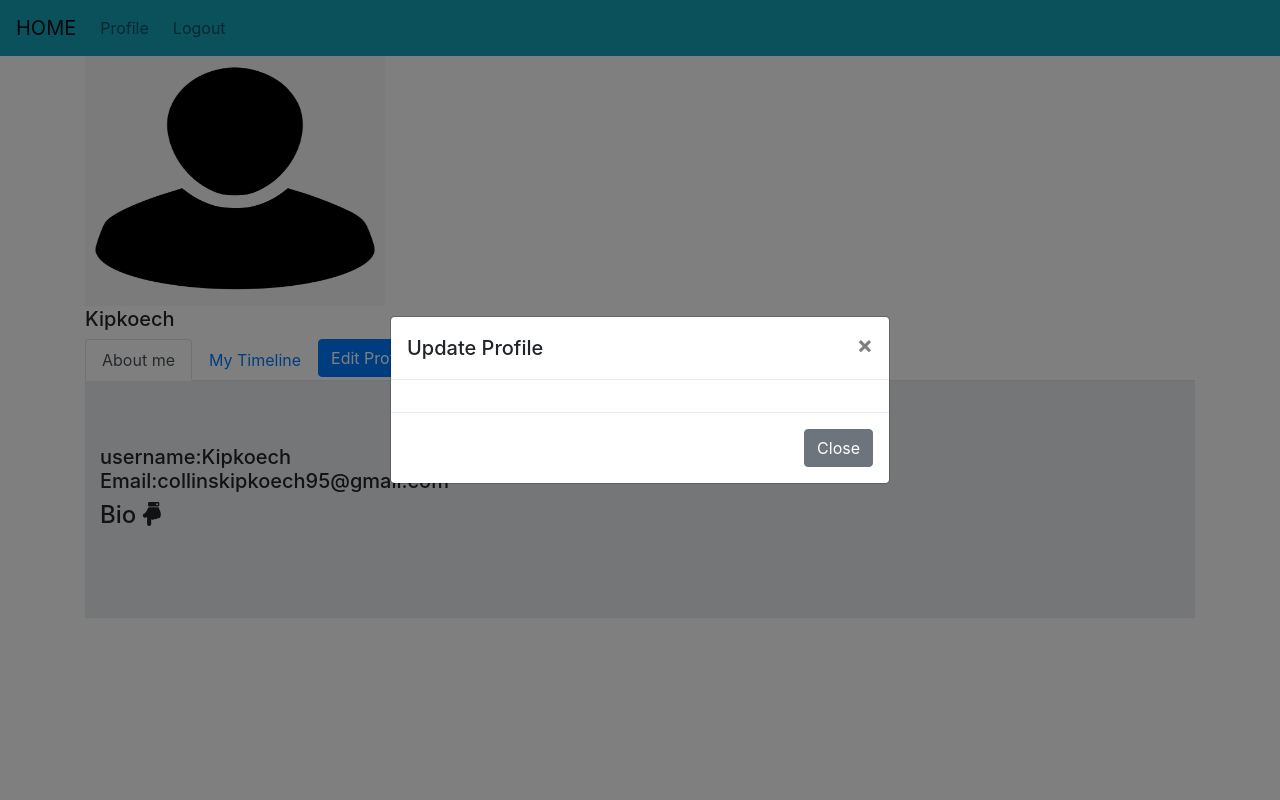
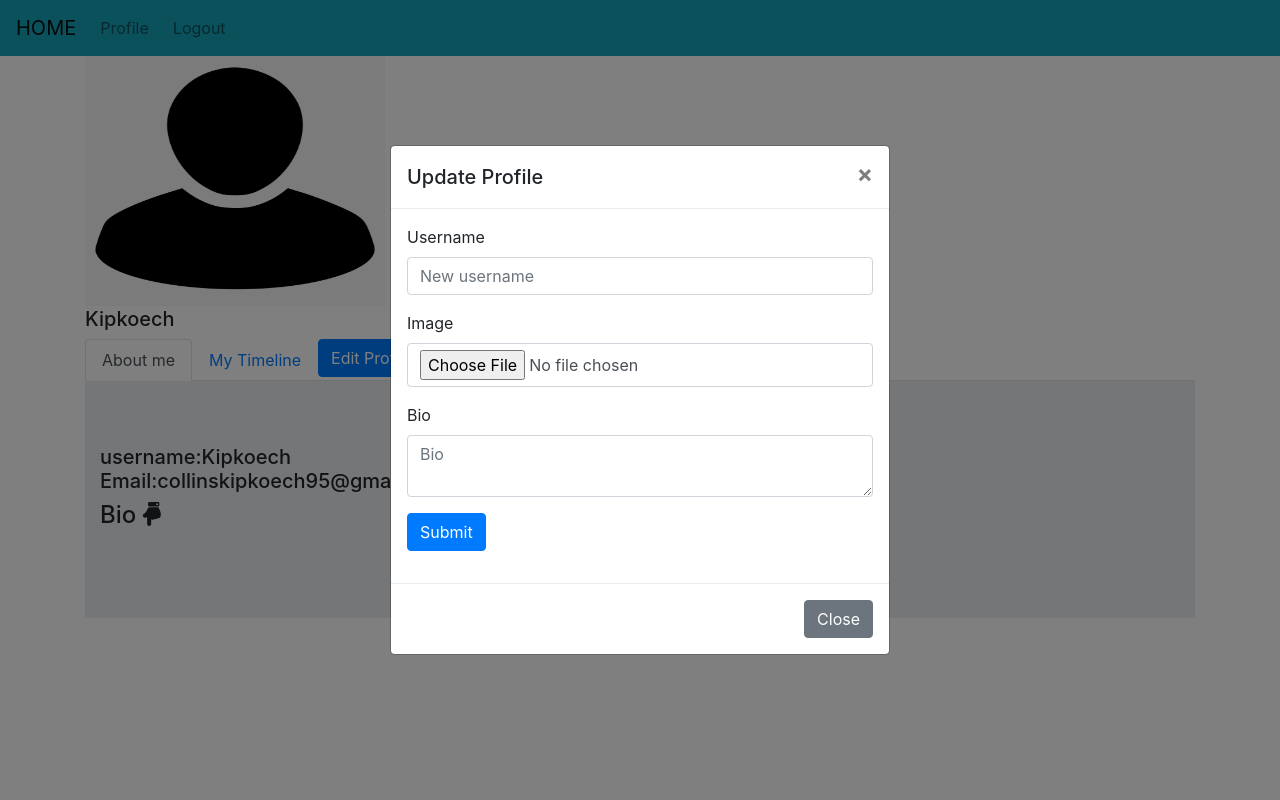
Before and after one commit to collins-kipkoech/blogging-website, a Flask app: page /profile in a window 1280 px wide, after a click on "Edit Profile". Run offline with Flask 2, Linux system fonts and the light colour scheme; a user stored in the database is signed in; some libraries are stand-ins or nearby versions.

Commit message:
added update profile class and created an instance of it

```diff
--- a/app/forms.py
+++ b/app/forms.py
@@ -2,6 +2,7 @@ from flask_wtf import FlaskForm
 from wtforms import StringField, PasswordField, BooleanField, SubmitField
 from wtforms.validators import DataRequired, Email, EqualTo, ValidationError
 from app.models import User
+from flask_login import current_user
 
 class RegistrationForm(FlaskForm):
     username = StringField('username', validators=[DataRequired()])
@@ -27,3 +28,23 @@ class LoginForm(FlaskForm):
     password = PasswordField('Password',validators=[DataRequired()])
     remember = BooleanField('Remember Me')
     submit = SubmitField('Login')
+
+
+
+class UpdateProfileForm(FlaskForm):
+    username = StringField('username', validators=[DataRequired()])
+    email = StringField('Email', validators=[DataRequired(), Email()])
+
+    submit = SubmitField('Update')
+
+    def validate_username(self, username):
+        if username.data != current_user.username:
+            user = User.query.filter_by(username=username.data).first()
+            if user:
+                raise ValidationError('Please use a different username.')
+
+    def validate_email(self, email):
+        if email.data != current_user.email:
+            user = User.query.filter_by(email=email.data).first()
+            if user:
+                raise ValidationError('Please use a different email address.')
--- a/app/templates/profile.html
+++ b/app/templates/profile.html
@@ -35,6 +35,24 @@
       </button>
     </div>
     <div class="modal-body">
+        <form enctype="multipart/form-data" method="POST" action="{{ url_for('auth.edit_profile') }}">
+            {{ form.csrf_token }}
+
+            <div class="form-group">
+              <label for="exampleInputEmail1">Username</label>
+              <input type="text" class="form-control" id="exampleInputEmail1" aria-describedby="emailHelp" name="username" placeholder="New username">
+            </div>
+            <div class="form-group">
+                <label for="exampleInputPassword1">Image</label>
+                <input class="form-control" type="file" name="photo" id="">
+
+              </div>
+            <div class="form-group">
+              <label for="exampleInputPassword1">Bio</label>
+              <textarea class="form-control" name="about_me" id="exampleInputPassword1" placeholder="Bio"></textarea>
+            </div>
+            <button type="submit" class="btn btn-primary">Submit</button>
+          </form>
 
     </div>
     <div class="modal-footer">
--- a/app/views.py
+++ b/app/views.py
@@ -1,6 +1,6 @@
 from flask import render_template,url_for, flash,redirect, request
 from app import app,db,bcrypt
-from app.forms import RegistrationForm, LoginForm
+from app.forms import RegistrationForm, LoginForm, UpdateProfileForm
 from app.models import User, Post
 from flask_login import current_user, login_user, logout_user,login_required
 
@@ -72,5 +72,7 @@ def logout():
 @app.route('/profile')
 @login_required
 def profile():
+    form = UpdateProfileForm()
 
-    return render_template('profile.html')
+
+    return render_template('profile.html',form=form)
```
